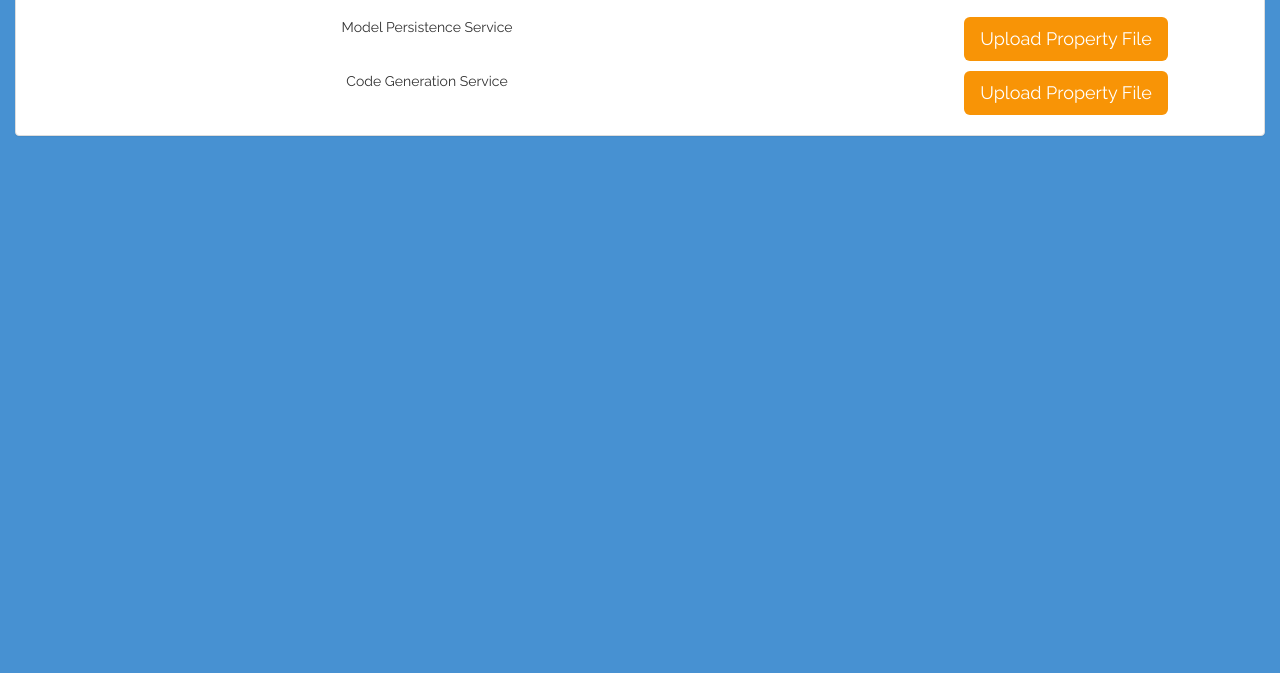
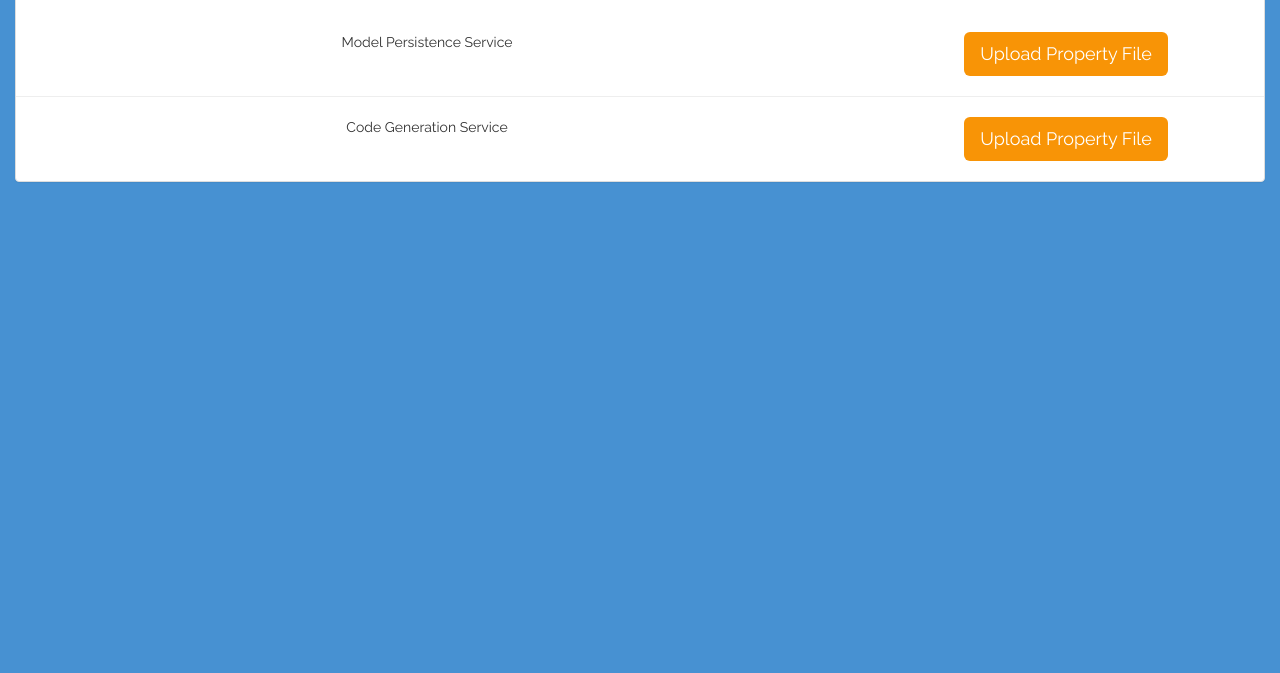
Before and after one commit to rwth-acis/CAE-DockerImage, a website: page opt/configserver/views/index.html in a window 1280 px wide. Shown: the part 142-815 px from the top of the page. Drawn offline with nearby package versions, Linux system fonts and the light colour scheme; files that its build step writes are made by us from their sources; files whose address does not match are found by name.

Commit message:
Margin and hr

```diff
--- a/opt/configserver/public/css/styles.css
+++ b/opt/configserver/public/css/styles.css
@@ -80,3 +80,7 @@ h2 {
 .panel-body {
   padding: 0px;
 }
+
+.container-fluid {
+  margin-top: 15px;
+}
--- a/opt/configserver/views/index.html
+++ b/opt/configserver/views/index.html
@@ -33,7 +33,7 @@
             <button class="btn btn-lg upload-btn" type="button">Upload Property File</button>
           </div>
         </div>
-
+        <hr>
         <div class="row">
           <div class="col-xs-8">
             <span>Code Generation Service</span>
```
